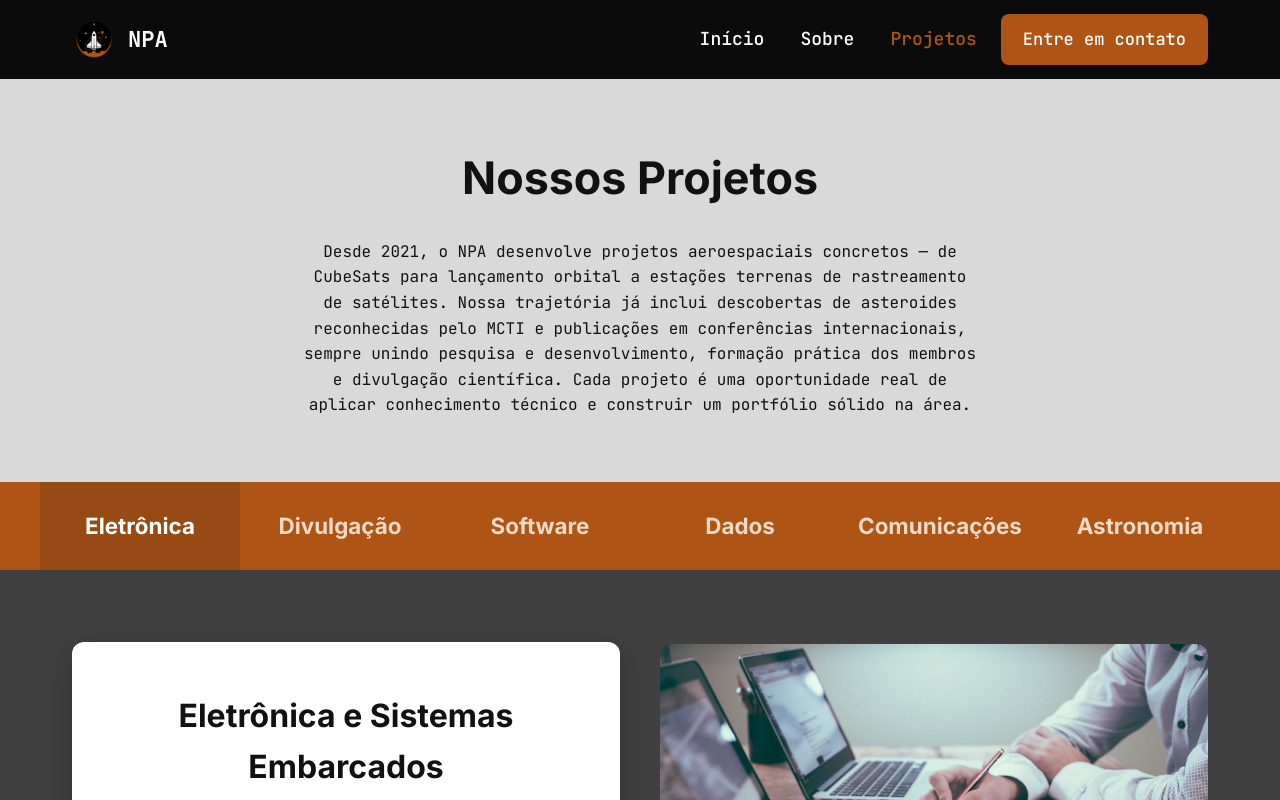
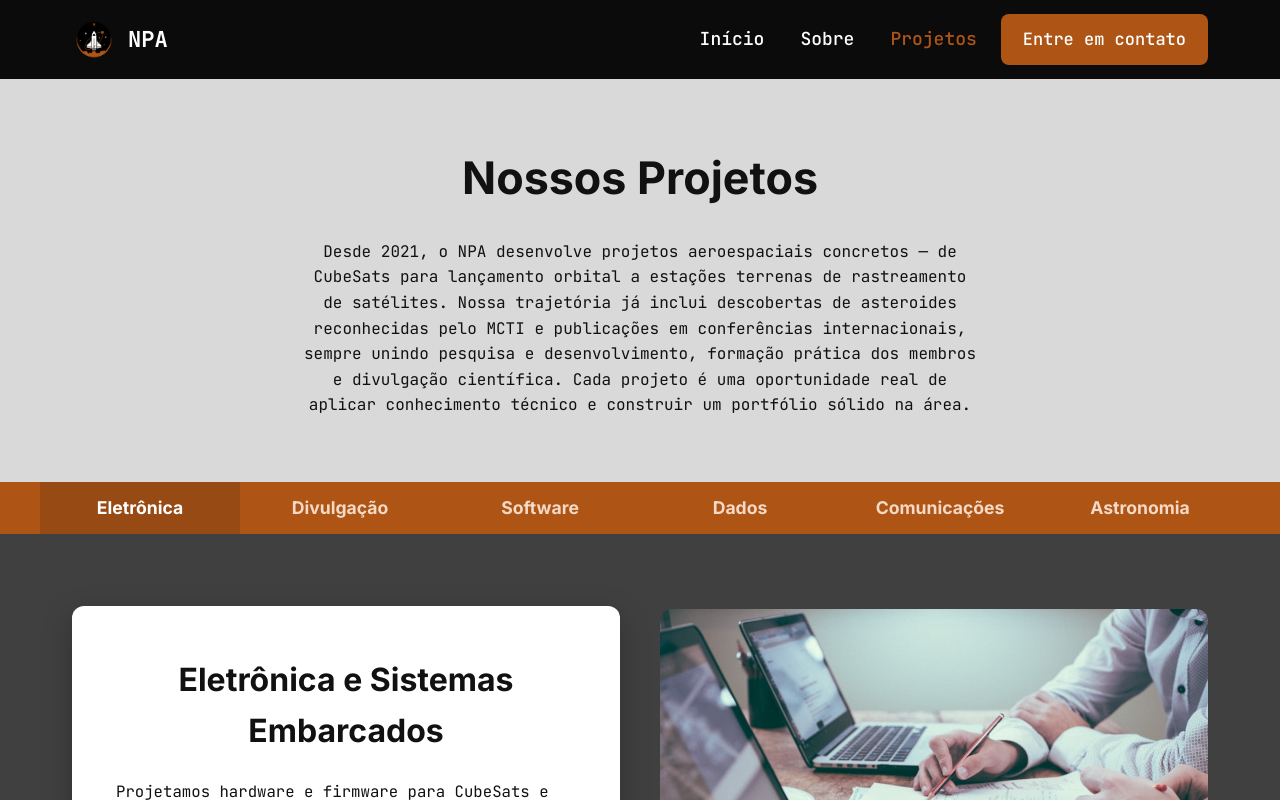
Before and after one commit to NPA-UFG/Site, a Next.js app: page /projetos in a window 1280 px wide. Shown: the top 800 px of the page. Built offline with nearby package versions, Linux system fonts and the light colour scheme.

Commit message:
reduz altura da barra laranja de projetos e fixa footer no final da pagina

```diff
--- a/app/layout.tsx
+++ b/app/layout.tsx
@@ -28,9 +28,9 @@ export default function RootLayout({
         fontSerif.variable,
       )}
     >
-      <body>
+      <body className="flex min-h-screen flex-col">
         <Navbar />
-        <main>{children}</main>
+        <main className="flex-1">{children}</main>
         <Footer />
       </body>
     </html>
--- a/components/sections/ProjectShowcase.tsx
+++ b/components/sections/ProjectShowcase.tsx
@@ -47,7 +47,7 @@ export function ProjectShowcase({ children }: ProjectShowcaseProps) {
               type="button"
               onClick={() => selectArea(area.id)}
               className={cn(
-                "min-w-[33%] flex-1 cursor-pointer px-1.5 py-4 text-center font-head text-[1.05rem] font-bold text-[#f3d9c6] transition-colors hover:text-white nav:min-w-[120px] nav:px-2.5 nav:py-[26px] nav:text-[1.4rem]",
+                "min-w-[33%] flex-1 cursor-pointer px-1.5 py-2 text-center font-head text-[0.9rem] font-bold text-[#f3d9c6] transition-colors hover:text-white nav:min-w-[120px] nav:px-2.5 nav:py-3 nav:text-[1.1rem]",
                 area.id === activeId && "bg-black/[0.14] text-white",
               )}
             >
```
